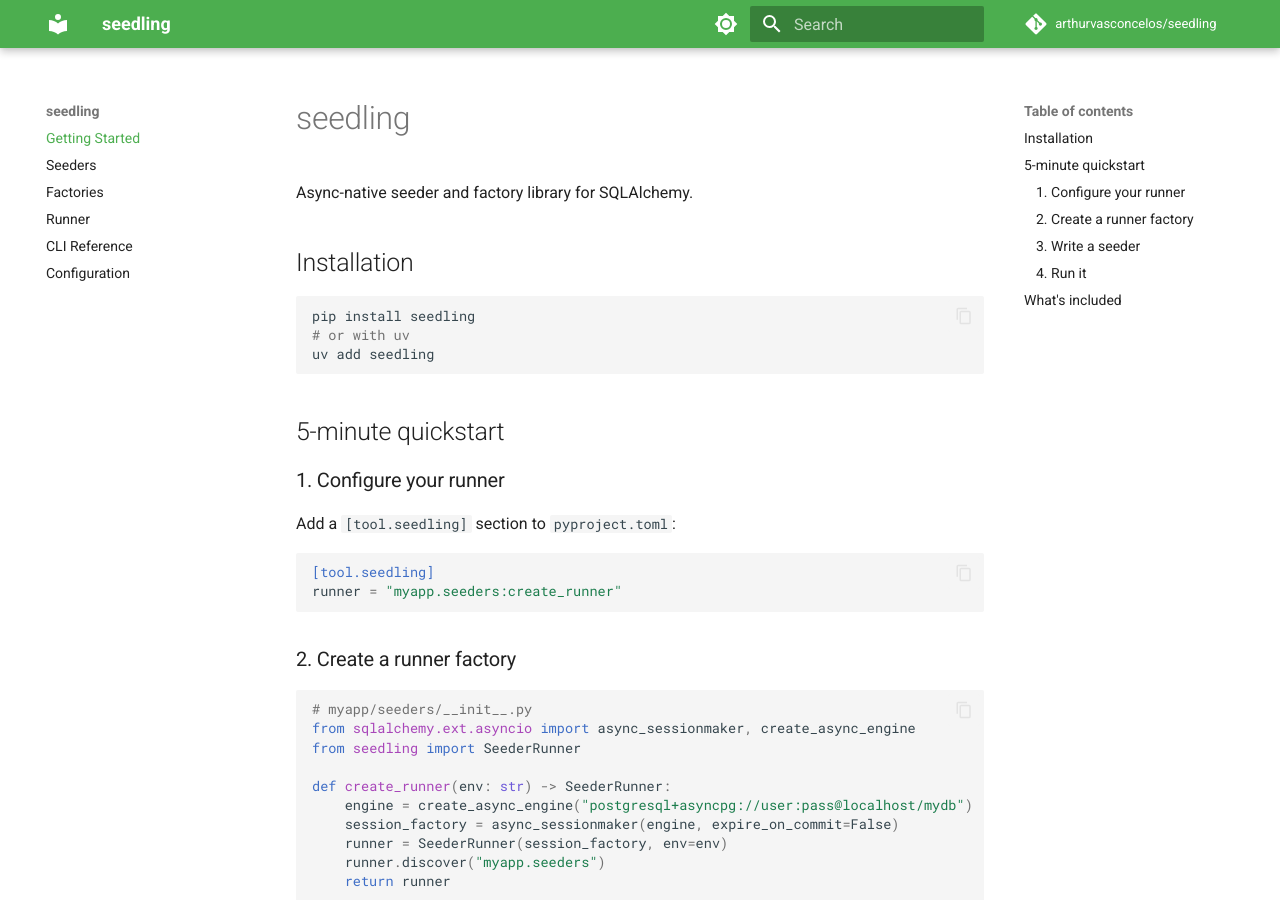
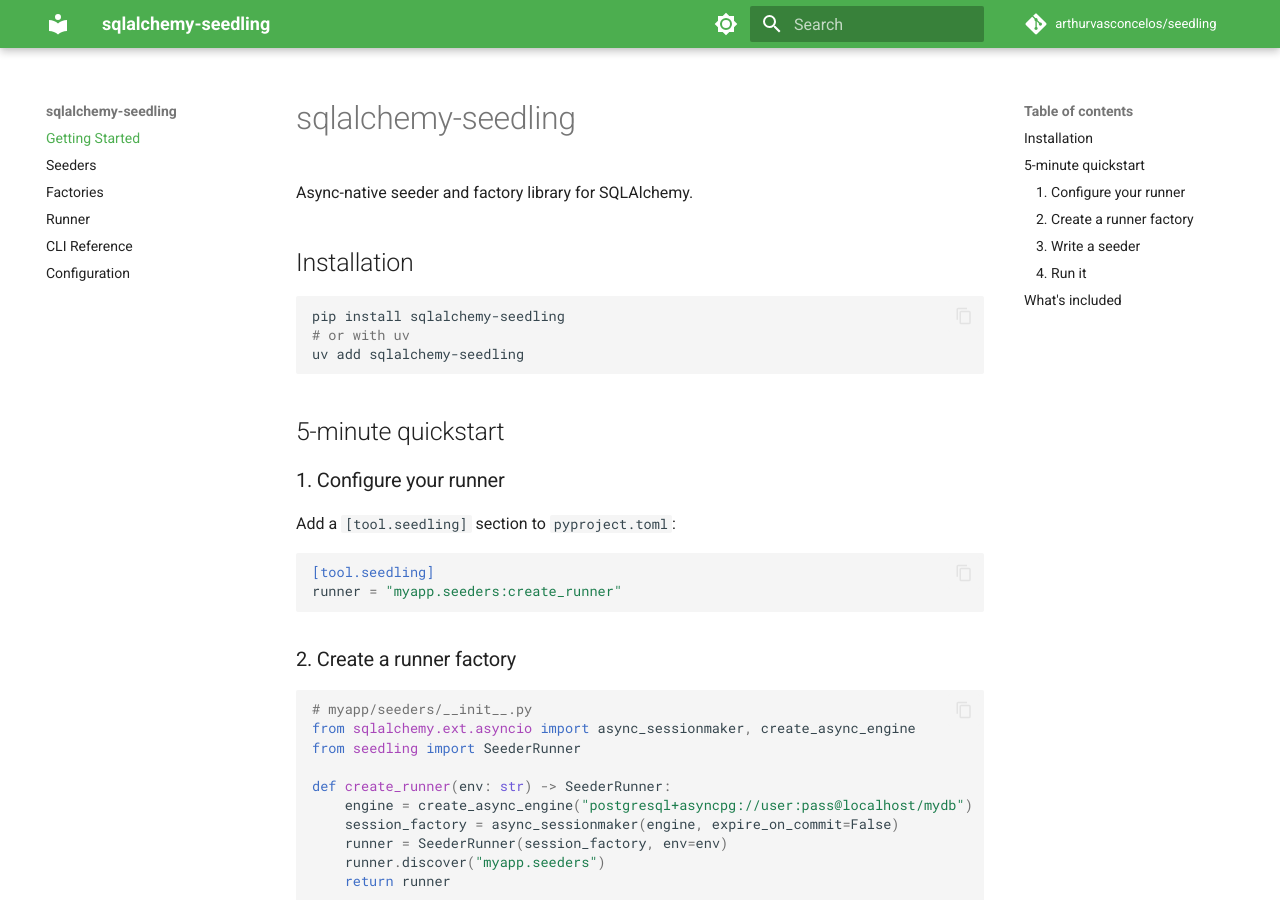
Before and after one commit to arthurvasconcelos/seedling, an MkDocs documentation site: the page built from docs/index.md, in a window 1280 px wide and 900 px high. Built offline with MkDocs 1.6.1 and Material for MkDocs 9.7.7, drawn with Linux system fonts in a browser that asks for light colours; comment, search, counter and statistics services are not loaded.

Commit message:
chore: rename package to sqlalchemy-seedling on PyPI

````diff
--- a/docs/index.md
+++ b/docs/index.md
@@ -1,13 +1,13 @@
-# seedling
+# sqlalchemy-seedling
 
 Async-native seeder and factory library for SQLAlchemy.
 
 ## Installation
 
 ```bash
-pip install seedling
+pip install sqlalchemy-seedling
 # or with uv
-uv add seedling
+uv add sqlalchemy-seedling
 ```
 
 ## 5-minute quickstart
--- a/mkdocs.yml
+++ b/mkdocs.yml
@@ -1,4 +1,4 @@
-site_name: seedling
+site_name: sqlalchemy-seedling
 site_description: Async-native seeder and factory library for SQLAlchemy
 site_url: https://arthurvasconcelos.github.io/seedling
 repo_url: https://github.com/arthurvasconcelos/seedling
--- a/pyproject.toml
+++ b/pyproject.toml
@@ -6,7 +6,7 @@
 include = ["seedling*"]
 
 [project]
-name = "seedling"
+name = "sqlalchemy-seedling"
 version = "0.1.0"
 description = "Async-native seeder and factory library for SQLAlchemy"
 readme = "README.md"
````
Also changed, not shown: README.md (+5 -5 lines).
